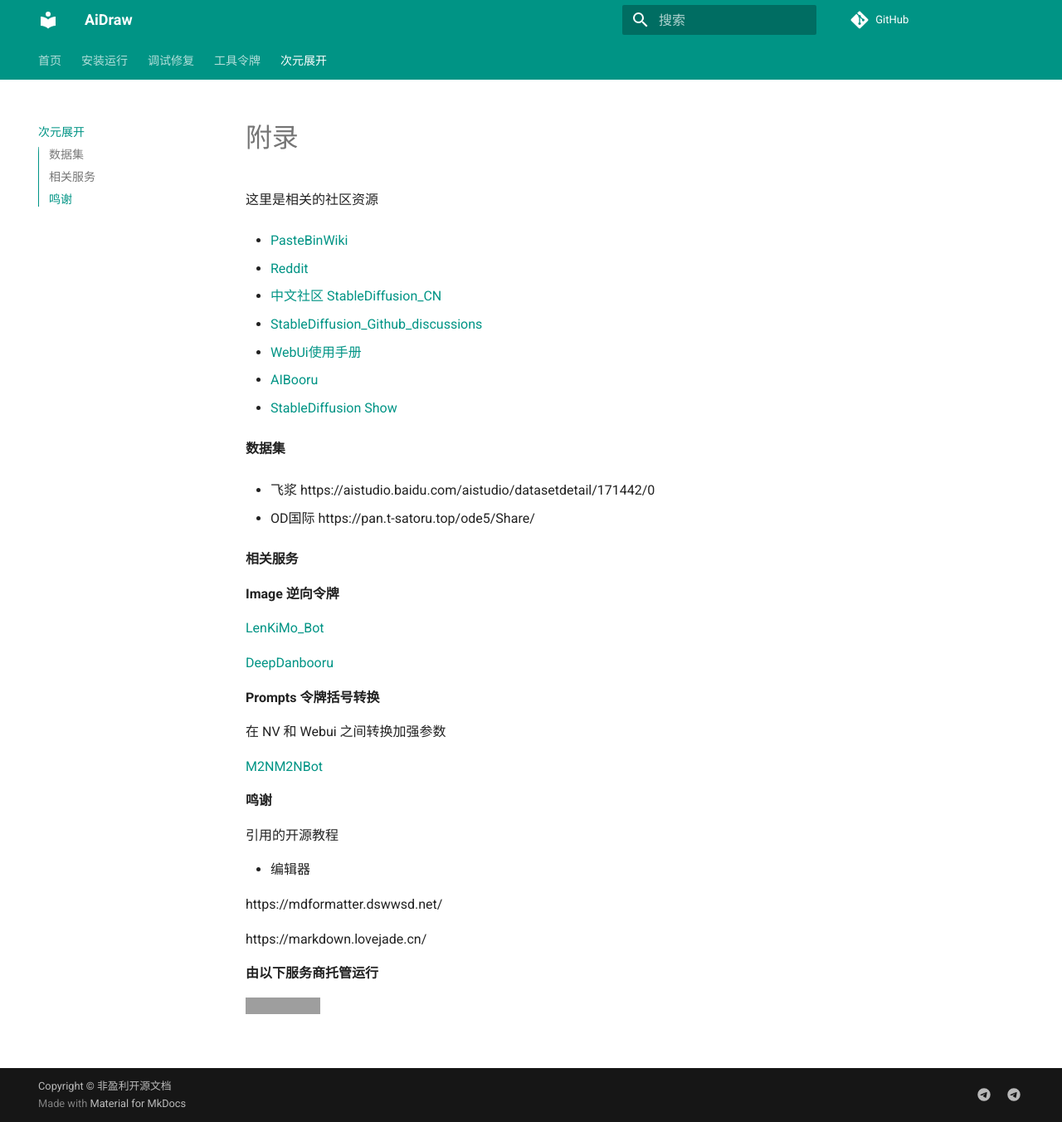
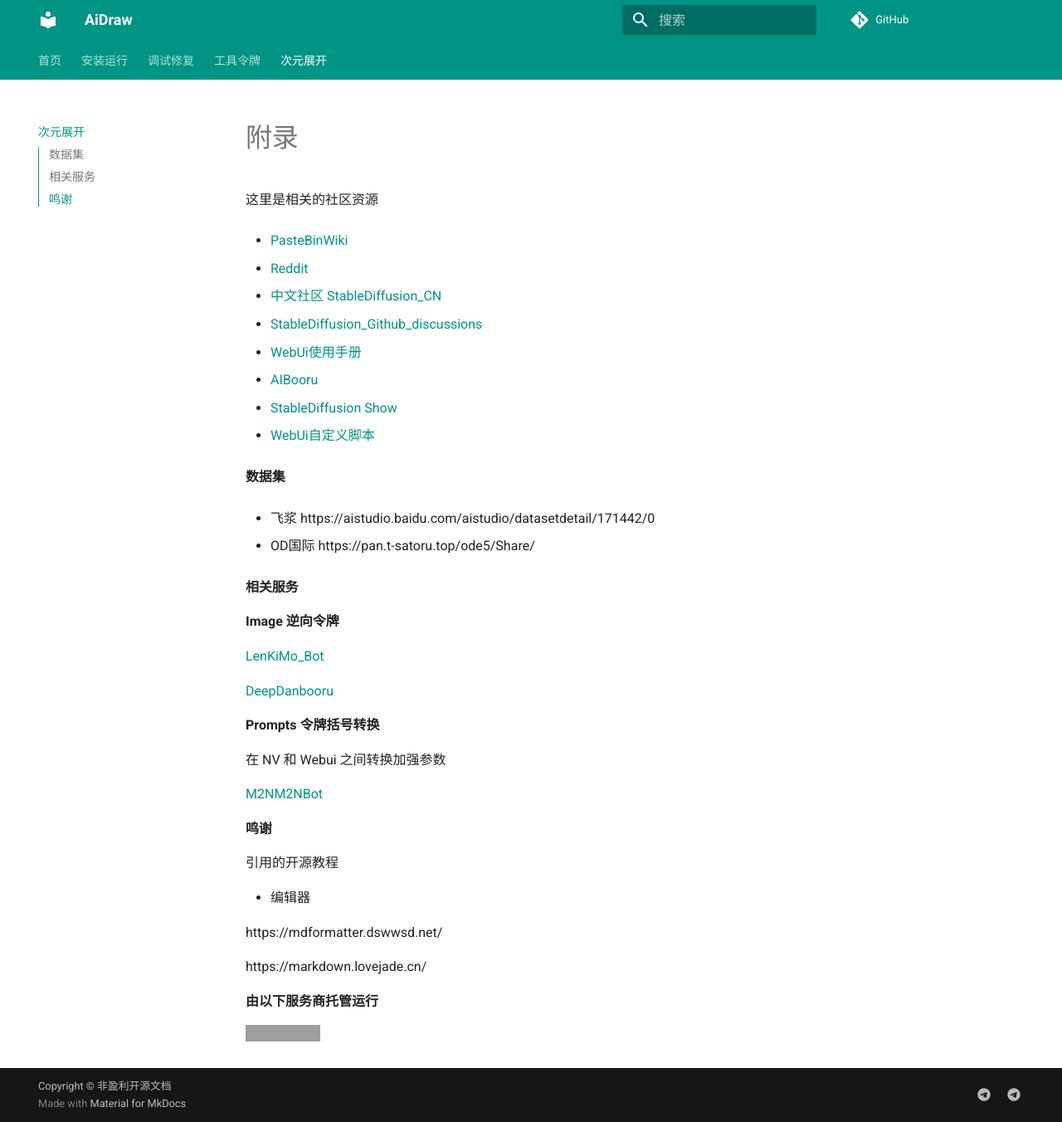
Before and after one commit to sudoskys/StableDiffusionBook, an MkDocs documentation site: the page built from docs/about.md, in a window 1280 px wide and 1352 px high. Shown: the whole window at 83% size. Built offline with MkDocs 1.6.1 and Material for MkDocs 9.7.7, drawn with Linux system fonts in a browser that asks for light colours; comment, search, counter and statistics services are not loaded; grey boxes are pictures that could not be loaded.

Commit message:
Update about.md

```diff
--- a/docs/about.md
+++ b/docs/about.md
@@ -18,7 +18,7 @@
 
 - [StableDiffusion Show](https://t.me/StableDiffusion_Show)
 
-
+- [WebUi自定义脚本](https://github.com/AUTOMATIC1111/stable-diffusion-webui/wiki/Custom-Scripts)
 
 
 #### 数据集
```
